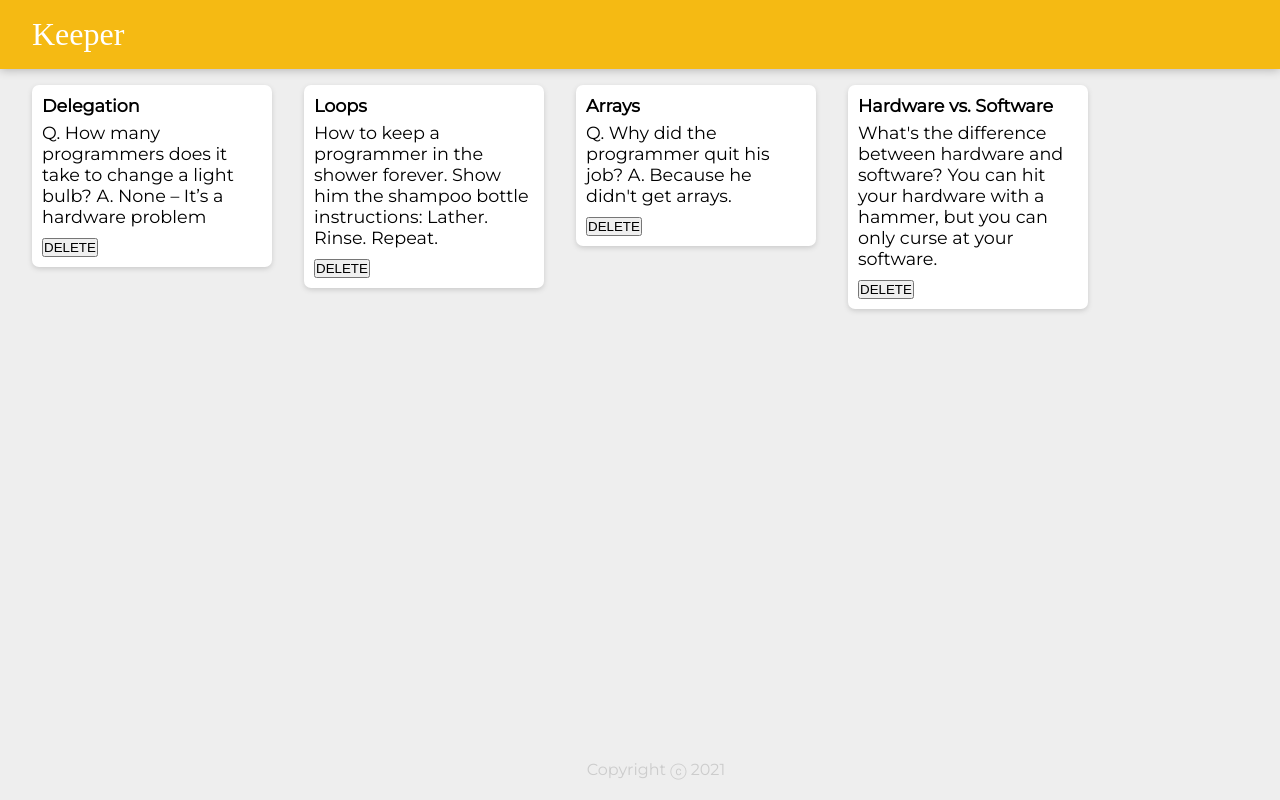
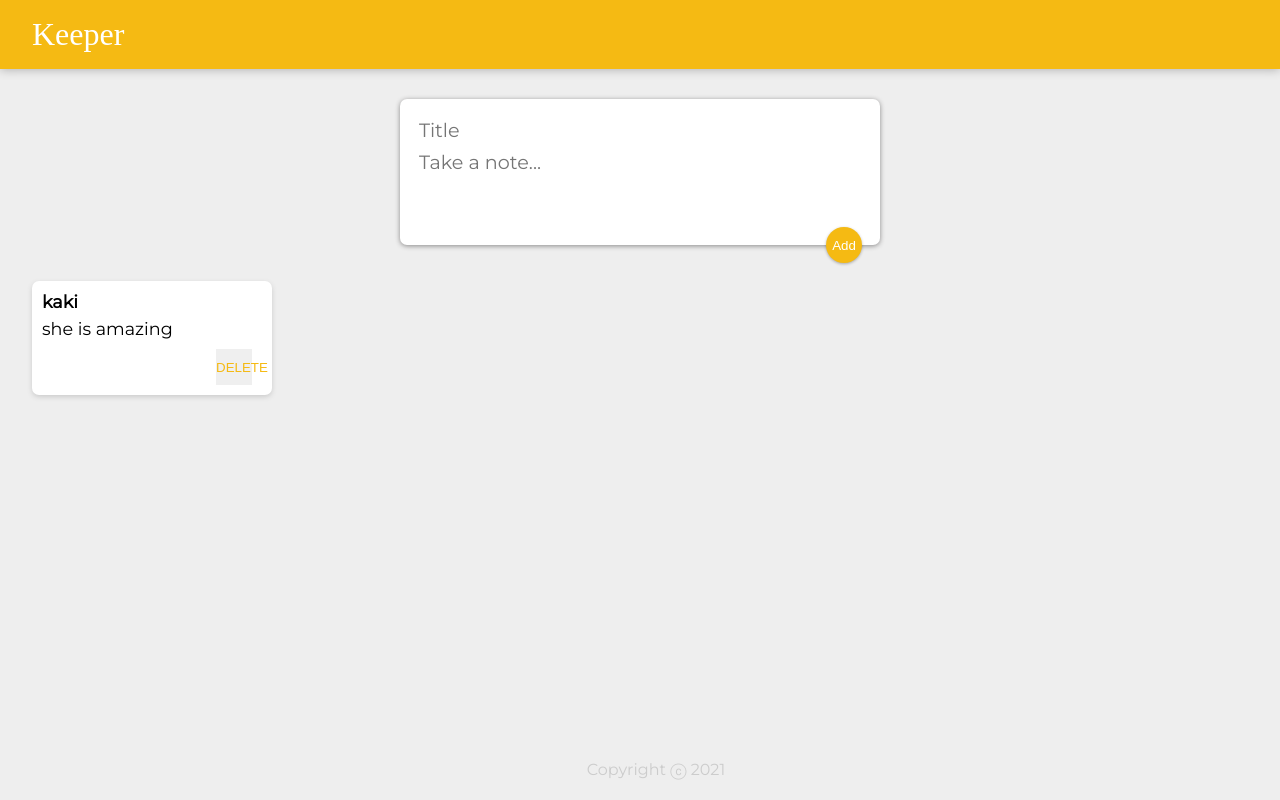
Before and after one commit to marysdad/keeper_app, a React (Create React App) app: page / in a window 1280 px wide. Built offline with nearby package versions, Linux system fonts and the light colour scheme; a web font is replaced by a local one.

Commit message:
just coded the ui and styled it without any functionality

```diff
--- a/public/styles.css
+++ b/public/styles.css
@@ -54,3 +54,49 @@
   white-space: pre-wrap;
   word-wrap: break-word;
 }
+
+.note button {
+  position: relative;
+  float: right;
+  margin-right: 10px;
+  color: #f5ba13;
+  border: none;
+  width: 36px;
+  height: 36px;
+  cursor: pointer;
+  outline: none;
+}
+
+form {
+  position: relative;
+  width: 480px;
+  margin: 30px auto 20px auto;
+  background: #fff;
+  padding: 15px;
+  border-radius: 7px;
+  box-shadow: 0 1px 5px rgb(138, 137, 137);
+}
+form input,
+form textarea {
+  width: 100%;
+  border: none;
+  padding: 4px;
+  outline: none;
+  font-size: 1.2em;
+  font-family: inherit;
+  resize: none;
+}
+form button {
+  position: absolute;
+  right: 18px;
+  bottom: -18px;
+  background: #f5ba13;
+  color: #fff;
+  border: none;
+  border-radius: 50%;
+  width: 36px;
+  height: 36px;
+  box-shadow: 0 1px 3px rgba(0, 0, 0, 0.3);
+  cursor: pointer;
+  outline: none;
+}
--- a/src/components/App.js
+++ b/src/components/App.js
@@ -1,24 +1,33 @@
-import React from "react";
+import React, {useState} from "react";
 import Header from "./Header";
 import Footer from "./Footer";
 import Note from "./Note";
-import notes from "../notes";
 import CreateArea from "./CreateArea";
 
 
 
 
 function App() {
+
+  const [notes, setNotes] = useState([]); // this state holds old and new notes for rendering.
+
+  function addNote(inputNote){
+    setNotes(prevNotes =>{
+      return[...prevNotes,inputNote];//this feeds the new note into the previous notes array
+    });
+  }
+
   return (
     <div>
       <Header />
-      {notes.map(noteItem => ( //this is an anonymous arrow function call inside .map
-         <Note
-          key={noteItem.key}
-          title={noteItem.title}
-          content={noteItem.content}
-        />
-      ))}
+      <CreateArea
+        onAdd={addNote}
+      />
+      <Note
+        key={1}
+        title="kaki"
+        content="she is amazing"
+      />
       <Footer />
     </div>
   );
--- a/src/components/CreateArea.jsx
+++ b/src/components/CreateArea.jsx
@@ -0,0 +1,28 @@
+import React, {useState} from "react";
+
+function CreateArea(props) {
+
+  const [inputNote, setInputNote] = useState("");//this state holds old and new note
+
+  function handleChange(event){
+    const newNote = event.target.value;
+    setInputNote(newNote);
+  }
+
+  return (
+    <div>
+      <form>
+        <input
+        placeholder="Title"
+        onChange={handleChange}
+        name="title"
+        value={inputNote}
+         />
+        <textarea name="content" placeholder="Take a note..." rows="3" />
+        <button>Add</button>
+      </form>
+    </div>
+  );
+}
+
+export default CreateArea;
```
